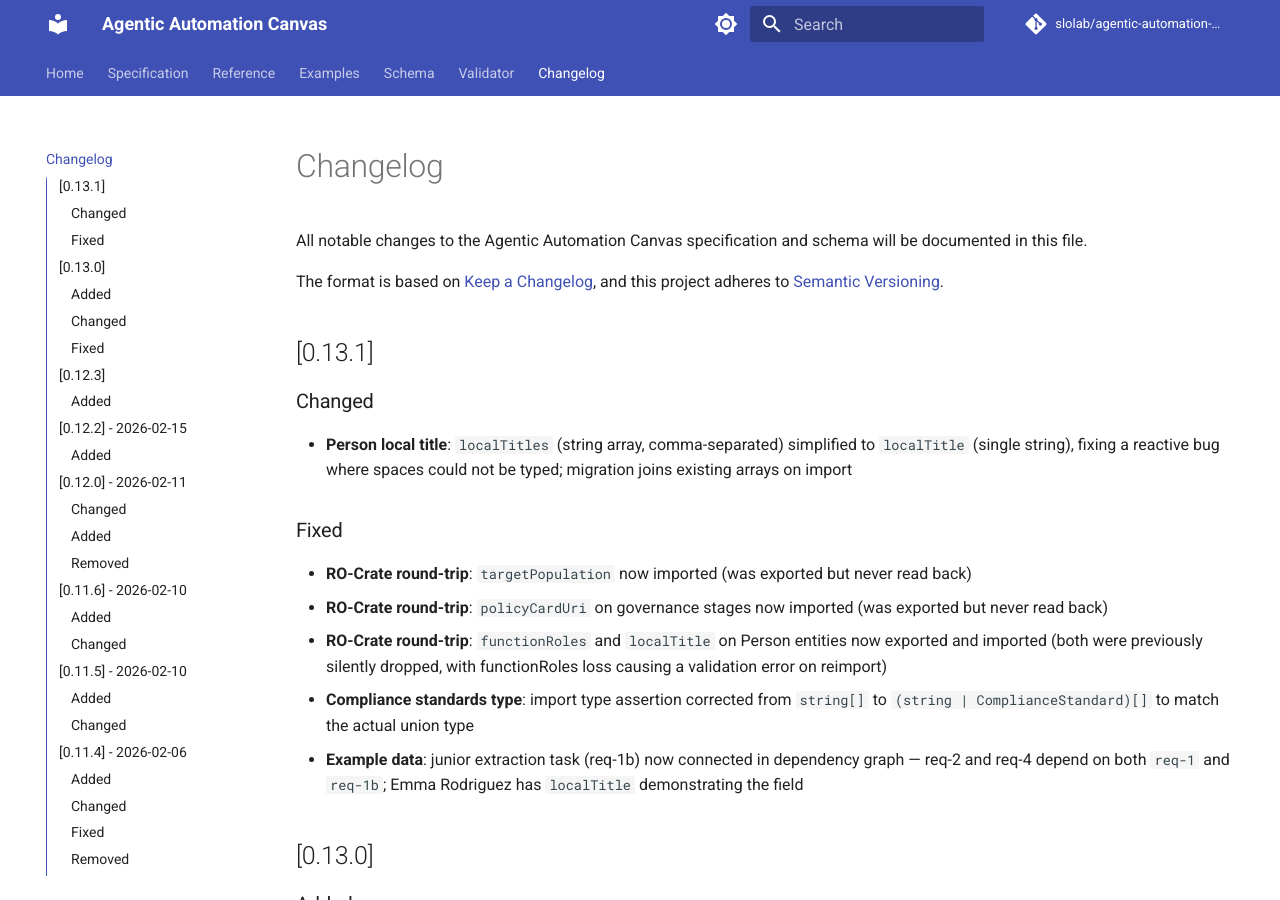
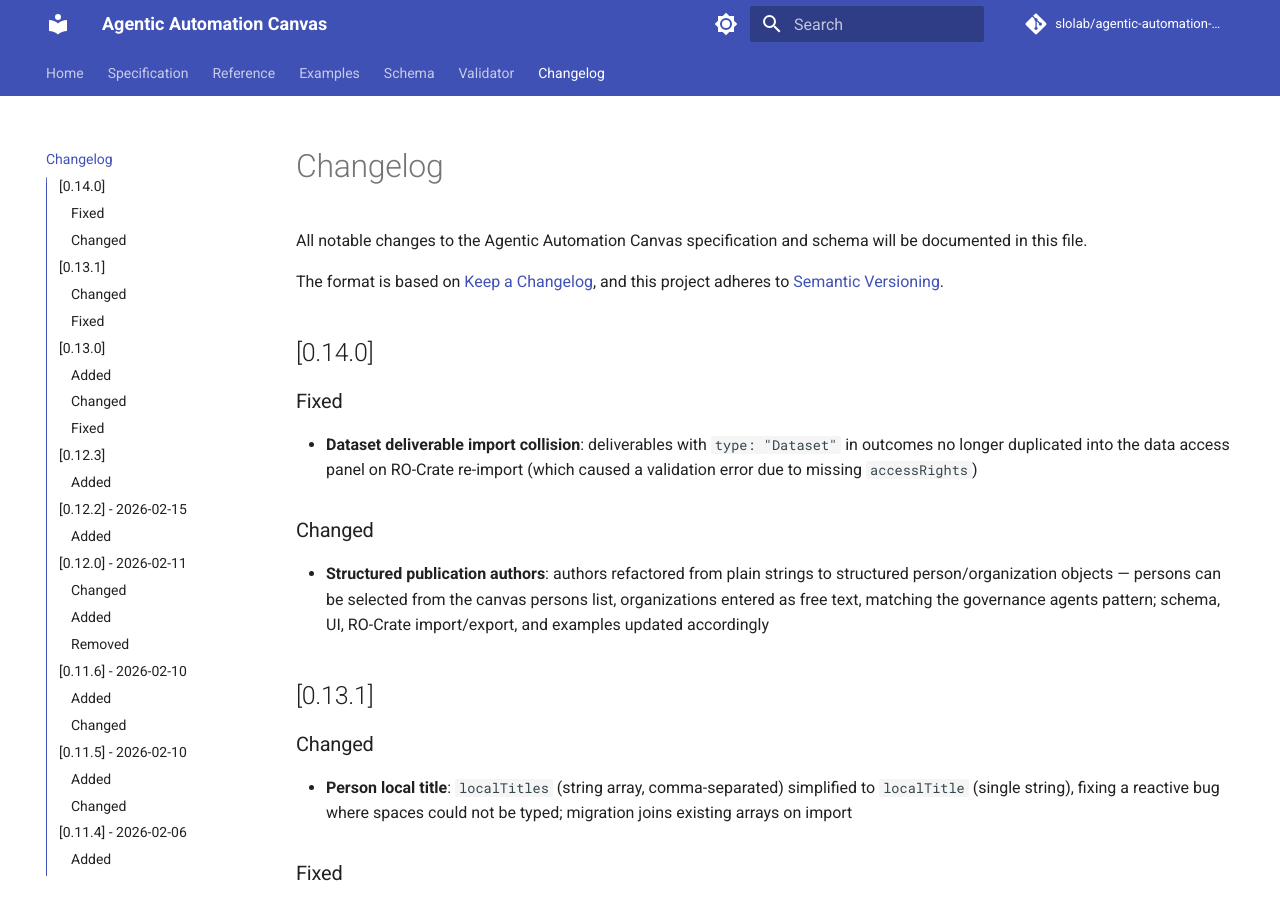
Before and after one commit to slolab/agentic-automation-canvas, an MkDocs documentation site: the page built from docs/changelog.md, in a window 1280 px wide and 900 px high. Built offline with MkDocs 1.6.1 and Material for MkDocs 9.7.7, drawn with Linux system fonts in a browser that asks for light colours; comment, search, counter and statistics services are not loaded.

Commit message:
Add v0.14.0 changelog entries for dataset import fix and structured authors
Made-with: Cursor

```diff
--- a/docs/changelog.md
+++ b/docs/changelog.md
@@ -4,6 +4,14 @@ All notable changes to the Agentic Automation Canvas specification and schema wi
 
 The format is based on [Keep a Changelog](https://keepachangelog.com/en/1.0.0/),
 and this project adheres to [Semantic Versioning](https://semver.org/spec/v2.0.0.html).
+
+## [0.14.0]
+
+### Fixed
+- **Dataset deliverable import collision**: deliverables with `type: "Dataset"` in outcomes no longer duplicated into the data access panel on RO-Crate re-import (which caused a validation error due to missing `accessRights`)
+
+### Changed
+- **Structured publication authors**: authors refactored from plain strings to structured person/organization objects — persons can be selected from the canvas persons list, organizations entered as free text, matching the governance agents pattern; schema, UI, RO-Crate import/export, and examples updated accordingly
 
 ## [0.13.1]
 
```
